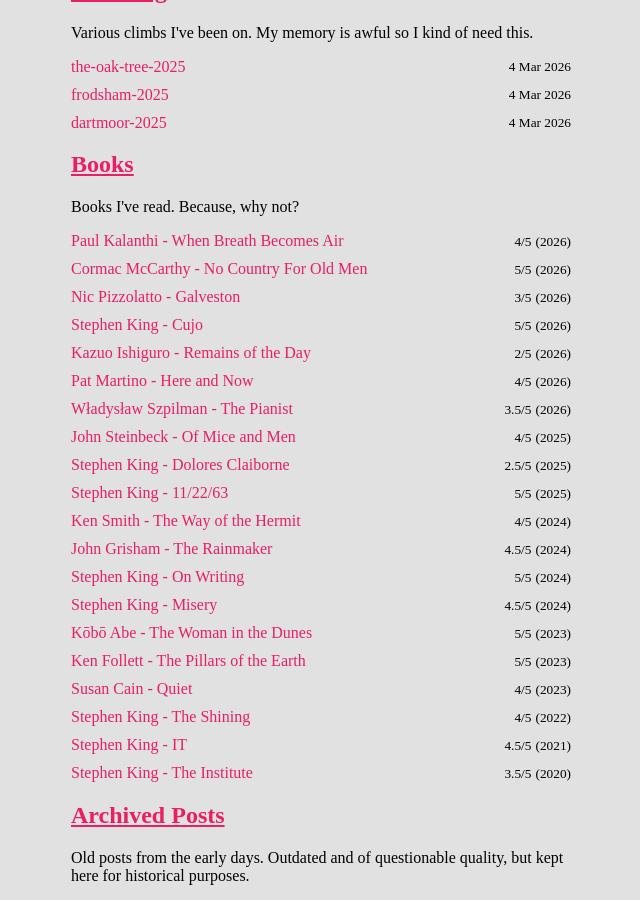
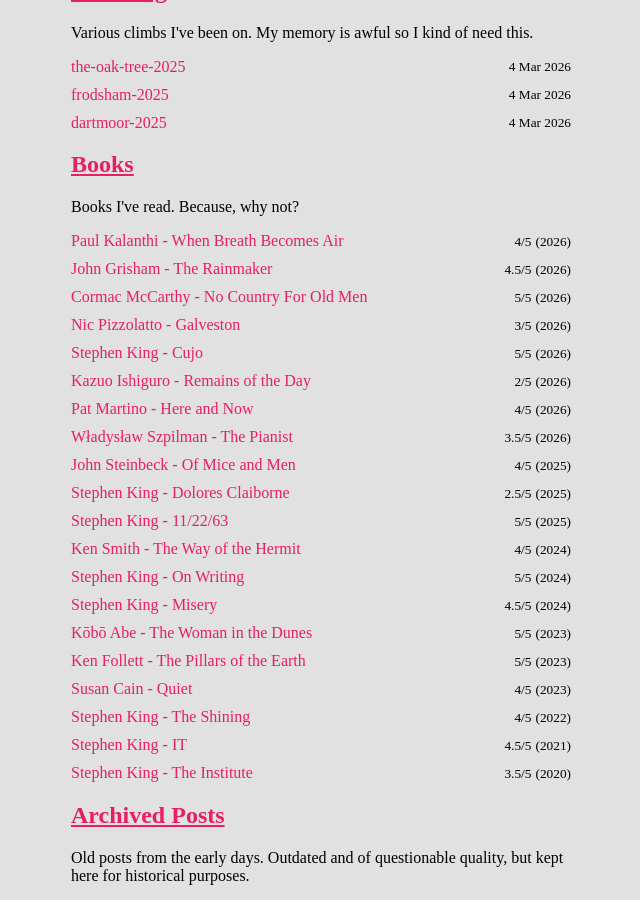
Before and after one commit to joereynolds/joereynolds.github.io, a Jekyll site: the page built from media.html, in a window 1280 px wide and 900 px high, scrolled down 581 px. Shown: the whole window, without its empty margins (319-959 px from the left). Built offline with Jekyll 4.4.1, drawn with Linux system fonts in a browser that asks for light colours.

Commit message:
Fix date

```diff
--- a/_books/the-rainmaker.md
+++ b/_books/the-rainmaker.md
@@ -3,7 +3,7 @@
 title: "The Rainmaker"
 author: "John Grisham"
 rating: 4.5
-date: 2024-01-01
+date: 2026-06-19
 permalink: /books/the-rainmaker.html
 image: https://covers.openlibrary.org/b/id/8259296-M.jpg
 ---
```
